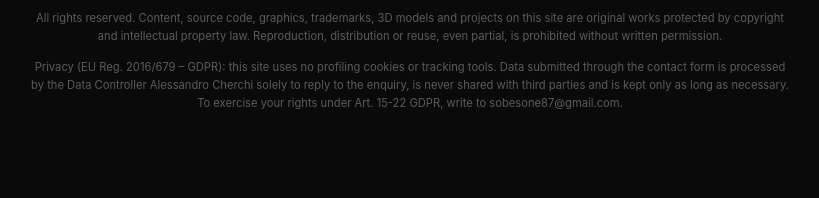
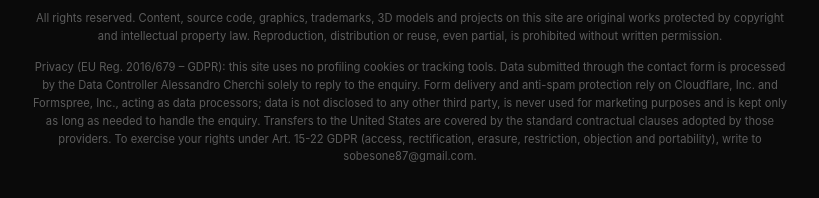
Before and after one commit to AlessandroCherchi/AlessandroCherchi.github.io, a plain HTML site: page index.html in a window 1280 px wide. Shown: the part 7388-7586 px from the top of the page, without its empty margins (230-1049 px from the left). Before the commit the page ends 7533 px from the top, so only its background shows below. Drawn offline with Linux system fonts and the light colour scheme; some packages are replaced by stand-ins of ours; a script that the page names is missing.

Commit message:
Privacy notice: name Cloudflare and Formspree as processors

```diff
--- a/index.html
+++ b/index.html
@@ -1483,7 +1483,7 @@
         </div>
         <p>&copy; <span id="currentYear"></span> <span data-i18n="footer_author">Alessandro Cherchi — Full-Stack Developer AI & Automation</span></p>
         <p class="footer-legal" data-i18n="footer_rights">Tutti i diritti riservati. Contenuti, codice sorgente, grafiche, marchi, modelli 3D e progetti presenti su questo sito sono opere originali protette dalla normativa su diritto d'autore (L. 633/1941) e proprietà intellettuale. Riproduzione, distribuzione o riutilizzo, anche parziali, vietati senza autorizzazione scritta.</p>
-        <p class="footer-legal" data-i18n="footer_privacy">Privacy (Reg. UE 2016/679 – GDPR): questo sito non utilizza cookie di profilazione né strumenti di tracciamento. I dati inviati tramite il modulo di contatto sono trattati dal Titolare Alessandro Cherchi al solo fine di rispondere alla richiesta, non sono ceduti a terzi e sono conservati per il tempo strettamente necessario. Per esercitare i diritti previsti dagli artt. 15-22 GDPR scrivere a sobesone87@gmail.com.</p>
+        <p class="footer-legal" data-i18n="footer_privacy">Privacy (Reg. UE 2016/679 – GDPR): questo sito non utilizza cookie di profilazione né strumenti di tracciamento. I dati inviati tramite il modulo di contatto sono trattati dal Titolare Alessandro Cherchi al solo fine di rispondere alla richiesta. Per l'invio e la protezione anti-spam del modulo il sito si avvale di Cloudflare, Inc. e Formspree, Inc., che agiscono come responsabili del trattamento; i dati non sono ceduti ad altri terzi né usati per finalità commerciali e sono conservati per il tempo strettamente necessario a evadere la richiesta. Il trasferimento avviene verso gli Stati Uniti sulla base delle clausole contrattuali standard adottate dai rispettivi fornitori. Per esercitare i diritti previsti dagli artt. 15-22 GDPR (accesso, rettifica, cancellazione, limitazione, opposizione e portabilità) scrivere a sobesone87@gmail.com.</p>
     </footer>
 
     <script type="application/ld+json">
@@ -1650,7 +1650,7 @@
                     edu_desc6: "MindLead LLC",
                     footer_author: "Alessandro Cherchi — Full-Stack Developer AI & Automation",
                     footer_rights: "Tutti i diritti riservati. Contenuti, codice sorgente, grafiche, marchi, modelli 3D e progetti presenti su questo sito sono opere originali protette dalla normativa su diritto d'autore (L. 633/1941) e proprietà intellettuale. Riproduzione, distribuzione o riutilizzo, anche parziali, vietati senza autorizzazione scritta.",
-                    footer_privacy: "Privacy (Reg. UE 2016/679 – GDPR): questo sito non utilizza cookie di profilazione né strumenti di tracciamento. I dati inviati tramite il modulo di contatto sono trattati dal Titolare Alessandro Cherchi al solo fine di rispondere alla richiesta, non sono ceduti a terzi e sono conservati per il tempo strettamente necessario. Per esercitare i diritti previsti dagli artt. 15-22 GDPR scrivere a sobesone87@gmail.com.",
+                    footer_privacy: "Privacy (Reg. UE 2016/679 – GDPR): questo sito non utilizza cookie di profilazione né strumenti di tracciamento. I dati inviati tramite il modulo di contatto sono trattati dal Titolare Alessandro Cherchi al solo fine di rispondere alla richiesta. Per l'invio e la protezione anti-spam del modulo il sito si avvale di Cloudflare, Inc. e Formspree, Inc., che agiscono come responsabili del trattamento; i dati non sono ceduti ad altri terzi né usati per finalità commerciali e sono conservati per il tempo strettamente necessario a evadere la richiesta. Il trasferimento avviene verso gli Stati Uniti sulla base delle clausole contrattuali standard adottate dai rispettivi fornitori. Per esercitare i diritti previsti dagli artt. 15-22 GDPR (accesso, rettifica, cancellazione, limitazione, opposizione e portabilità) scrivere a sobesone87@gmail.com.",
                     login_title: "Accesso Riservato",
                     login_subtitle: "Area amministrativa portfolio",
                     login_user_ph: "Username",
@@ -1787,7 +1787,7 @@
                     edu_desc6: "MindLead LLC",
                     footer_author: "Alessandro Cherchi — Full-Stack Developer AI & Automation",
                     footer_rights: "All rights reserved. Content, source code, graphics, trademarks, 3D models and projects on this site are original works protected by copyright and intellectual property law. Reproduction, distribution or reuse, even partial, is prohibited without written permission.",
-                    footer_privacy: "Privacy (EU Reg. 2016/679 – GDPR): this site uses no profiling cookies or tracking tools. Data submitted through the contact form is processed by the Data Controller Alessandro Cherchi solely to reply to the enquiry, is never shared with third parties and is kept only as long as necessary. To exercise your rights under Art. 15-22 GDPR, write to sobesone87@gmail.com.",
+                    footer_privacy: "Privacy (EU Reg. 2016/679 – GDPR): this site uses no profiling cookies or tracking tools. Data submitted through the contact form is processed by the Data Controller Alessandro Cherchi solely to reply to the enquiry. Form delivery and anti-spam protection rely on Cloudflare, Inc. and Formspree, Inc., acting as data processors; data is not disclosed to any other third party, is never used for marketing purposes and is kept only as long as needed to handle the enquiry. Transfers to the United States are covered by the standard contractual clauses adopted by those providers. To exercise your rights under Art. 15-22 GDPR (access, rectification, erasure, restriction, objection and portability), write to sobesone87@gmail.com.",
                     login_title: "Restricted Access",
                     login_subtitle: "Portfolio administrative area",
                     login_user_ph: "Username",
```
